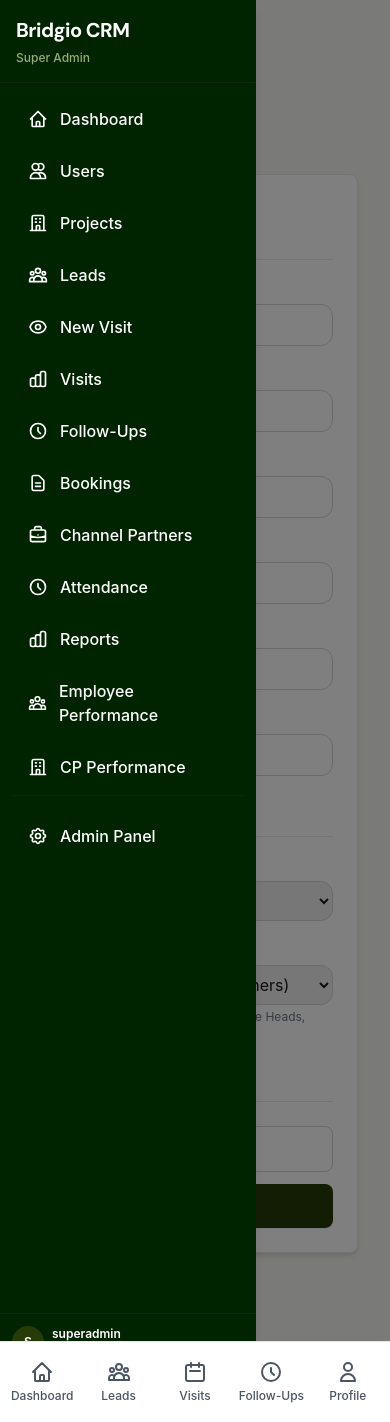
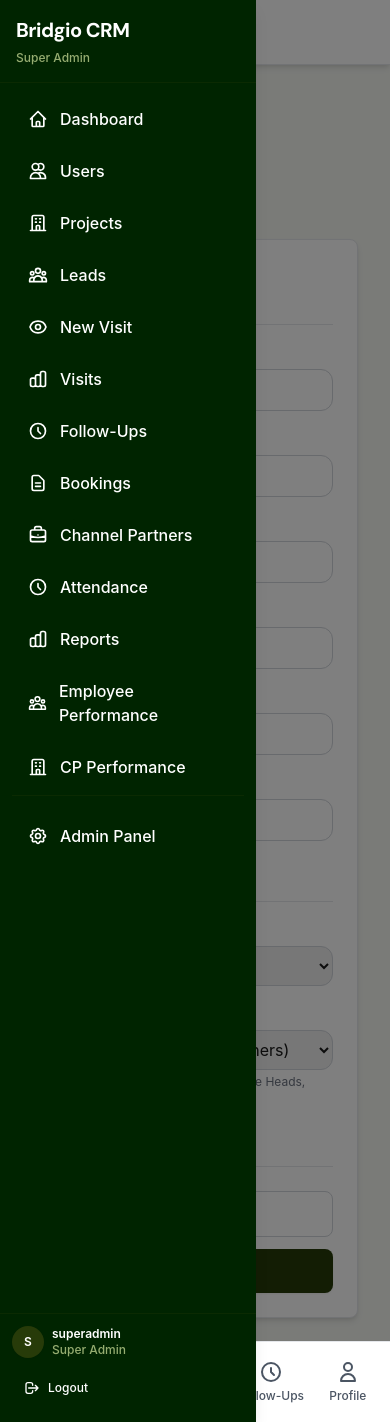
Before and after one commit to anaschougle32/BridgioCRM, a Django app: page /accounts/users/create/ in a window 390 px wide, after a click on "Profile". Run offline with Django 4.2, Linux system fonts and the light colour scheme; a user stored in the database is signed in; data comes from the database, SQL or seed files in the repository; both versions use the stored data as it was after the commit; some libraries are stand-ins or nearby versions; some web fonts are replaced.

Commit message:
Fix: Mobile Navigation Overlap Issue
🔧 CRITICAL MOBILE FIXES IMPLEMENTED:

✅ Mobile Sidebar Overlap Resolved:
- Fixed sidebar positioning to prevent content overlap on mobile
- Added proper mobile menu toggle button (visible on mobile, hidden on desktop)
- Ensured main content takes full width on mobile devices
- Fixed z-index hierarchy for proper layering

🎯 Technical Improvements:
- Sidebar: Fixed positioning classes (fixed on mobile, relative on desktop)
- Main Content: Added main-content-wrapper class with mobile fixes
- Header: Mobile menu toggle now visible on md:hidden (not lg:hidden)
- CSS: Added mobile-specific media queries for navigation fixes

📱 Enhanced Mobile Experience:
- Body scroll prevention when sidebar is open on mobile
- Escape key support to close sidebar
- Click-outside-to-close functionality improved
- Proper initialization on page load
- Responsive breakpoints fixed (768px for mobile/tablet)

🎨 Visual Improvements:
- Proper z-index hierarchy (sidebar: 50, overlay: 40, bottom nav: 45)
- Safe area support for iPhone notch devices
- Consistent spacing and layout on mobile
- Smooth transitions and animations

🔍 JavaScript Enhancements:
- Dedicated openSidebar() and closeSidebar() functions
- Better event handling with preventDefault
- Window resize handling improved
- Body scroll management for mobile

Files Modified:
- templates/base.html (Mobile navigation fixes, CSS, JavaScript)

Impact:
- Eliminates sidebar overlap issue on mobile devices
- Provides intuitive mobile navigation experience
- Maintains desktop functionality
- Improves overall mobile usability
- Fixes layout issues shown in user screenshot

Next: Continue with badge system standardization and accessibility improvements.

```diff
--- a/templates/base.html
+++ b/templates/base.html
@@ -36,6 +36,35 @@
         }
         .font-body, body, input, textarea, select, button {
             font-family: 'Satoshi Variable', 'Satoshi', -apple-system, BlinkMacSystemFont, 'Segoe UI', Roboto, 'Helvetica Neue', Arial, sans-serif !important;
+        }
+
+        /* Mobile navigation fixes */
+        @media (max-width: 768px) {
+            /* Ensure main content takes full width on mobile */
+            .main-content-wrapper {
+                width: 100% !important;
+                margin-left: 0 !important;
+            }
+
+            /* Fix sidebar overlay z-index */
+            #sidebar-overlay {
+                z-index: 40 !important;
+            }
+
+            /* Ensure sidebar is above overlay */
+            #sidebar {
+                z-index: 50 !important;
+            }
+
+            /* Fix mobile bottom navigation */
+            #mobile-bottom-nav {
+                z-index: 45 !important;
+            }
+
+            /* Safe area for iPhone notch */
+            .safe-area-bottom {
+                padding-bottom: env(safe-area-inset-bottom, 0);
+            }
         }
     </style>
 
@@ -80,7 +109,7 @@
     {% if user.is_authenticated %}
     <div class="flex h-screen overflow-hidden">
         <!-- Sidebar -->
-        <aside id="sidebar" class="fixed md:static lg:static inset-y-0 left-0 w-64 sm:w-72 bg-olive-dark text-white flex-shrink-0 transition-all duration-300 ease-in-out z-50 md:translate-x-0 lg:translate-x-0 -translate-x-full shadow-premium-lg">
+        <aside id="sidebar" class="fixed inset-y-0 left-0 w-64 sm:w-72 bg-olive-dark text-white flex-shrink-0 transition-all duration-300 ease-in-out z-50 -translate-x-full transform md:translate-x-0 lg:translate-x-0 md:relative lg:relative shadow-premium-lg">
             <div class="flex flex-col h-full overflow-hidden">
                 <!-- Logo/Brand -->
                 <div class="p-4 sm:p-6 border-b border-olive-primary/30 flex-shrink-0">
@@ -687,16 +716,18 @@
         </aside>
 
         <!-- Main Content Area -->
-        <div class="flex-1 flex flex-col overflow-hidden">
+        <div class="flex-1 flex flex-col overflow-hidden md:ml-0 lg:ml-0 main-content-wrapper">
             <!-- Top Bar (Mobile Menu Toggle) -->
-            <header id="main-header" class="bg-card-bg shadow-premium border-b border-border-light px-4 sm:px-6 py-3 sm:py-4 hidden md:block">
+            <header id="main-header" class="bg-card-bg shadow-premium border-b border-border-light px-4 sm:px-6 py-3 sm:py-4">
                 <div class="flex items-center justify-between">
-                    <button id="sidebar-toggle" class="lg:hidden text-text-secondary hover:text-text-primary transition-colors p-2 -ml-2">
-                        <svg class="w-6 h-6" fill="none" stroke="currentColor" viewBox="0 0 24 24">
-                            <path stroke-linecap="round" stroke-linejoin="round" stroke-width="2" d="M4 6h16M4 12h16M4 18h16"></path>
-                        </svg>
-                    </button>
-                    <h2 class="text-lg sm:text-xl font-heading font-semibold text-text-primary hidden lg:block tracking-tight">{% block page_title %}{% endblock %}</h2>
+                    <div class="flex items-center space-x-3">
+                        <button id="sidebar-toggle" class="md:hidden text-text-secondary hover:text-text-primary transition-colors p-2 -ml-2">
+                            <svg class="w-6 h-6" fill="none" stroke="currentColor" viewBox="0 0 24 24">
+                                <path stroke-linecap="round" stroke-linejoin="round" stroke-width="2" d="M4 6h16M4 12h16M4 18h16"></path>
+                            </svg>
+                        </button>
+                        <h2 class="text-lg sm:text-xl font-heading font-semibold text-text-primary tracking-tight">{% block page_title %}{% endblock %}</h2>
+                    </div>
                     <div class="flex items-center space-x-2 sm:space-x-4">
                         <span class="text-xs sm:text-sm text-text-secondary font-medium hidden sm:block">{{ user.get_full_name|default:user.username }}</span>
                     </div>
@@ -822,34 +853,69 @@
         const sidebar = document.getElementById('sidebar');
         const sidebarToggle = document.getElementById('sidebar-toggle');
         const sidebarOverlay = document.getElementById('sidebar-overlay');
+        const mainContent = document.getElementById('main-content');
+
+        function openSidebar() {
+            sidebar.classList.remove('-translate-x-full');
+            sidebarOverlay.classList.remove('hidden');
+            // Prevent body scroll when sidebar is open on mobile
+            if (window.innerWidth < 768) {
+                document.body.style.overflow = 'hidden';
+            }
+        }
+
+        function closeSidebar() {
+            sidebar.classList.add('-translate-x-full');
+            sidebarOverlay.classList.add('hidden');
+            // Restore body scroll
+            document.body.style.overflow = '';
+        }
 
         if (sidebarToggle) {
-            sidebarToggle.addEventListener('click', () => {
-                sidebar.classList.toggle('-translate-x-full');
-                sidebarOverlay.classList.toggle('hidden');
+            sidebarToggle.addEventListener('click', (e) => {
+                e.preventDefault();
+                if (sidebar.classList.contains('-translate-x-full')) {
+                    openSidebar();
+                } else {
+                    closeSidebar();
+                }
             });
         }
 
         if (sidebarOverlay) {
             sidebarOverlay.addEventListener('click', () => {
-                sidebar.classList.add('-translate-x-full');
-                sidebarOverlay.classList.add('hidden');
+                closeSidebar();
             });
         }
 
+        // Close sidebar on escape key
+        document.addEventListener('keydown', (e) => {
+            if (e.key === 'Escape' && !sidebar.classList.contains('-translate-x-full')) {
+                closeSidebar();
+            }
+        });
+
         // Close sidebar on window resize (desktop)
         window.addEventListener('resize', () => {
-            if (window.innerWidth >= 1024) {
+            if (window.innerWidth >= 768) {
                 sidebar.classList.remove('-translate-x-full');
                 sidebarOverlay.classList.add('hidden');
+                document.body.style.overflow = '';
             } else {
                 sidebar.classList.add('-translate-x-full');
+                document.body.style.overflow = '';
             }
         });
 
         // Initialize sidebar state on load
-        if (window.innerWidth < 1024) {
+        if (window.innerWidth < 768) {
             sidebar.classList.add('-translate-x-full');
+            sidebarOverlay.classList.add('hidden');
+            document.body.style.overflow = '';
+        } else {
+            sidebar.classList.remove('-translate-x-full');
+            sidebarOverlay.classList.add('hidden');
+            document.body.style.overflow = '';
         }
 
         // Mobile bottom navigation hide/show on scroll
```
Also changed, not shown: db.sqlite3.
